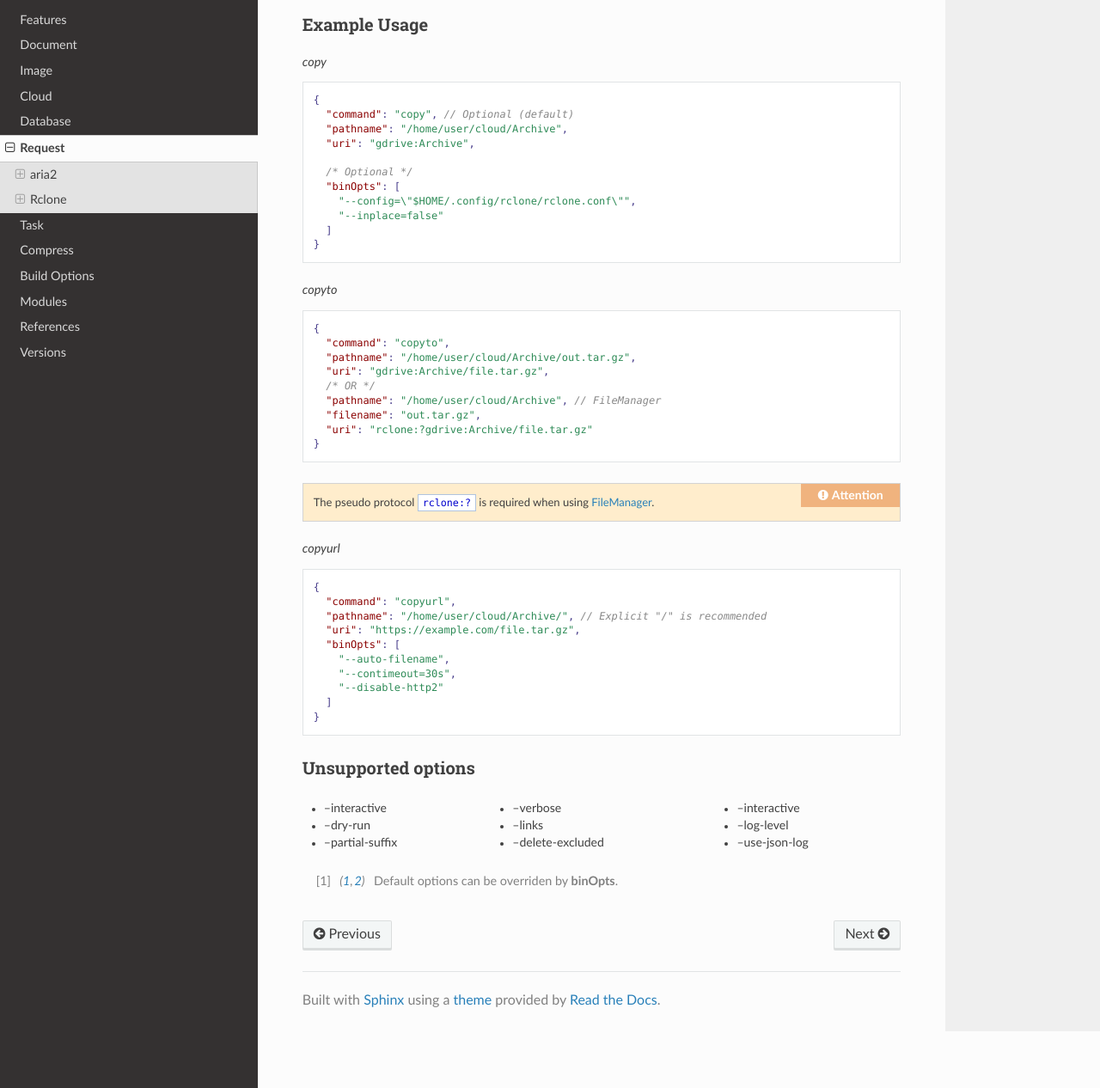
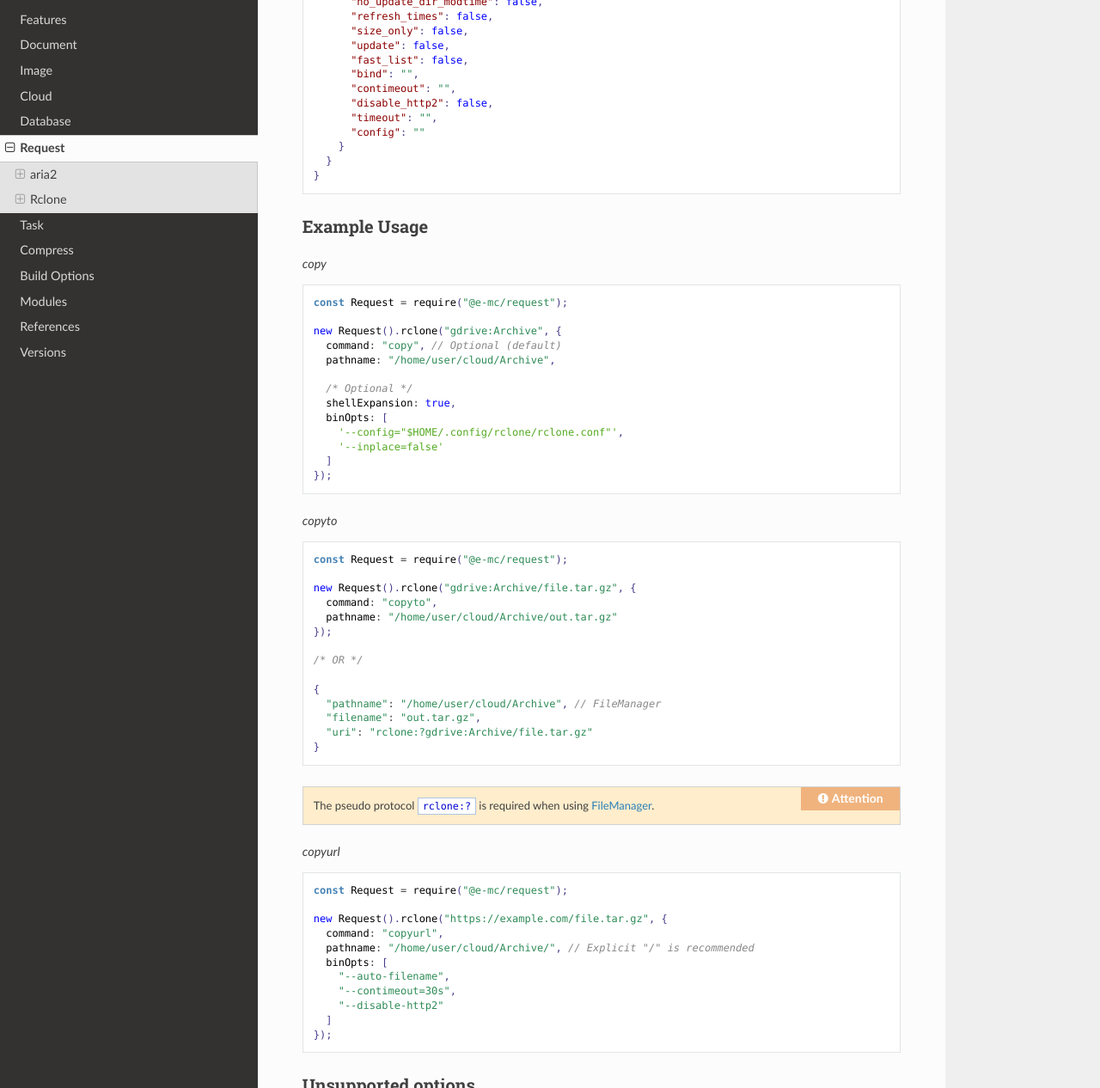
Before and after one commit to anpham6/chrome-docs, a Sphinx documentation site: the page built from source/request/index.rst, in a window 1280 px wide and 1400 px high, scrolled down 2861 px, cut to the strip 134-1400 px from the top of the window. Shown: the whole strip at 86% size. Built offline with Sphinx 7.4.7 and the Read the Docs theme 3.1.0, drawn with Linux system fonts in a browser that asks for light colours; some of the changed text lies outside the part shown.

Commit message:
Request: Examples for direct usage with shell expansion.

```diff
--- a/source/request/index.rst
+++ b/source/request/index.rst
@@ -70,15 +70,29 @@
 
 - `Options <https://aria2.github.io/manual/en/html/aria2c.html#options>`_
 
-::
+.. code-block:: javascript
+
+  const Request = require("@e-mc/request");
+
+  new Request().aria2c("https://example.com/file.torrent", {
+    command: "copyto",
+    pathname: "images/",
+    shellExpansion: true,
+    binOpts: [
+      '--conf-path="$HOME/.aria2/aria2.conf"'
+    ]
+  });
+
+  /* OR */
 
   {
-    "pathname": "images/",
+    "pathname": "images/", // FileManager
     "uri": "magnet:?xt=urn:btih:a1b2c3d4e5f6a7b8c9d0e1f2a3b4c5d6e7f8",
     "uri": "https://example.com/file.torrent",
     "uri": "sftp://example.com/file.metalink",
 
     /* Optional */
+    "shellExpansion": true,
     "binOpts": [
       "--conf-path=\"$HOME/.aria2/aria2.conf\"",
       "--keep-unfinished-download-result"
@@ -174,29 +188,38 @@
 Example Usage
 -------------
 
+.. highlight:: javascript
+
 .. code-block::
   :caption: copy
 
-  {
-    "command": "copy", // Optional (default)
-    "pathname": "/home/user/cloud/Archive",
-    "uri": "gdrive:Archive",
+  const Request = require("@e-mc/request");
+
+  new Request().rclone("gdrive:Archive", {
+    command: "copy", // Optional (default)
+    pathname: "/home/user/cloud/Archive",
 
     /* Optional */
-    "binOpts": [
-      "--config=\"$HOME/.config/rclone/rclone.conf\"",
-      "--inplace=false"
+    shellExpansion: true,
+    binOpts: [
+      '--config="$HOME/.config/rclone/rclone.conf"',
+      '--inplace=false'
     ]
-  }
+  });
 
 .. code-block::
   :caption: copyto
 
+  const Request = require("@e-mc/request");
+
+  new Request().rclone("gdrive:Archive/file.tar.gz", {
+    command: "copyto",
+    pathname: "/home/user/cloud/Archive/out.tar.gz"
+  });
+
+  /* OR */
+
   {
-    "command": "copyto",
-    "pathname": "/home/user/cloud/Archive/out.tar.gz",
-    "uri": "gdrive:Archive/file.tar.gz",
-    /* OR */
     "pathname": "/home/user/cloud/Archive", // FileManager
     "filename": "out.tar.gz",
     "uri": "rclone:?gdrive:Archive/file.tar.gz"
@@ -207,16 +230,17 @@
 .. code-block::
   :caption: copyurl
 
-  {
-    "command": "copyurl",
-    "pathname": "/home/user/cloud/Archive/", // Explicit "/" is recommended
-    "uri": "https://example.com/file.tar.gz",
-    "binOpts": [
+  const Request = require("@e-mc/request");
+
+  new Request().rclone("https://example.com/file.tar.gz", {
+    command: "copyurl",
+    pathname: "/home/user/cloud/Archive/", // Explicit "/" is recommended
+    binOpts: [
       "--auto-filename",
       "--contimeout=30s",
       "--disable-http2"
     ]
-  }
+  });
 
 Unsupported options
 -------------------
```
Also changed, not shown: source/modules/request.rst (+8 -2 lines).
